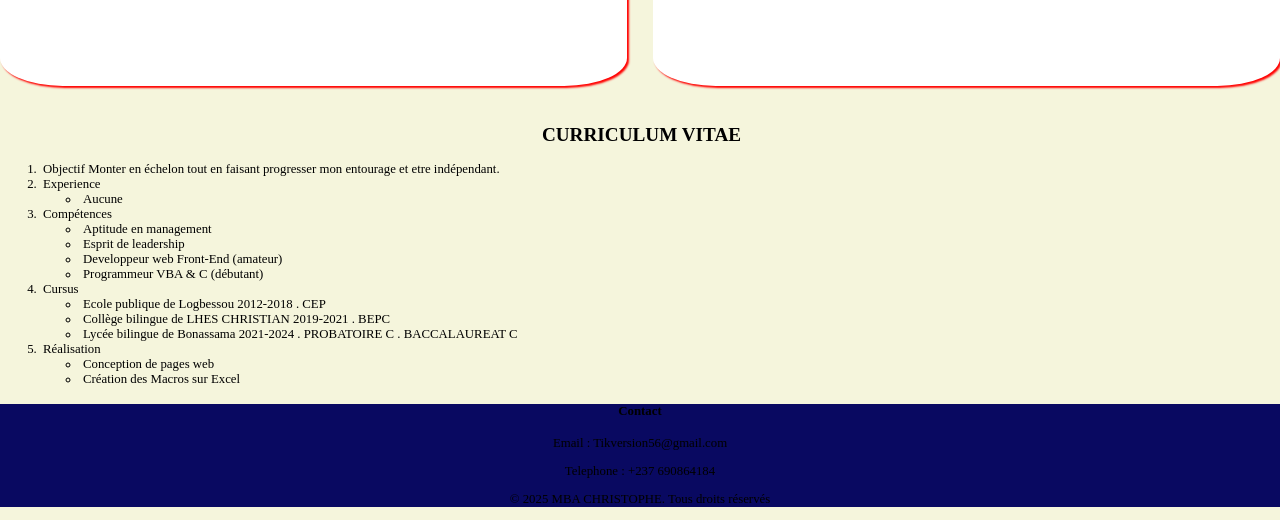
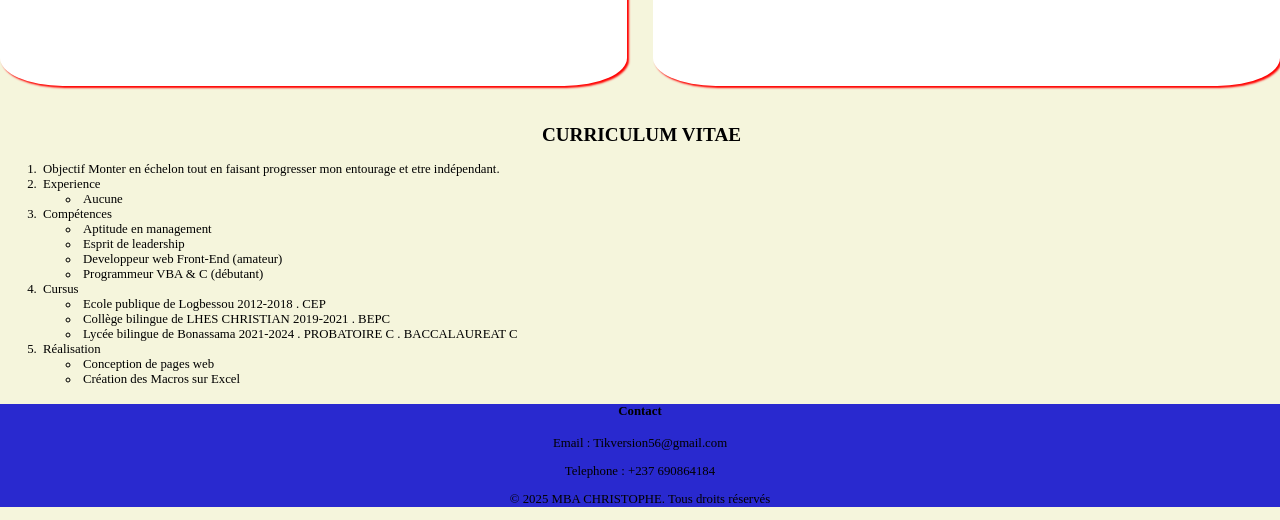
Before and after one commit to alberthggh/Portfolio-, a plain HTML site: page index.html in a window 1280 px wide. Shown: the part 523-1043 px from the top of the page. Drawn offline with Linux system fonts and the light colour scheme.

Commit message:
mise à jour

```diff
--- a/style.css
+++ b/style.css
@@ -21,7 +21,7 @@ header{
     background-position: 12%;
 }
 footer{
-    background-color: rgb(9, 9, 97);
+    background-color: rgb(41, 41, 207);
     text-align: center;
     margin: 0%;
     padding: 0%;
```
